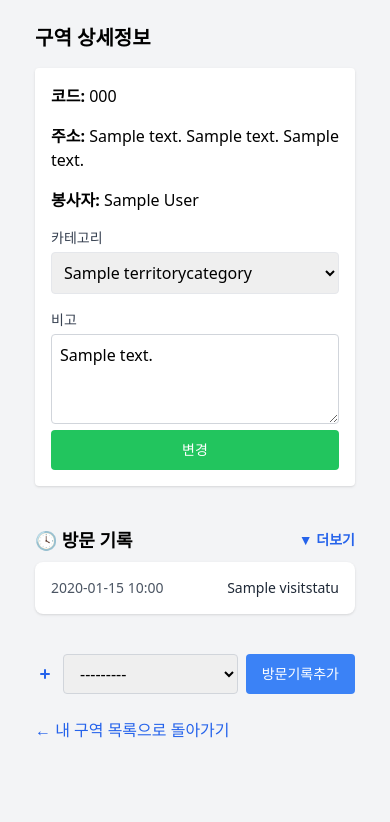
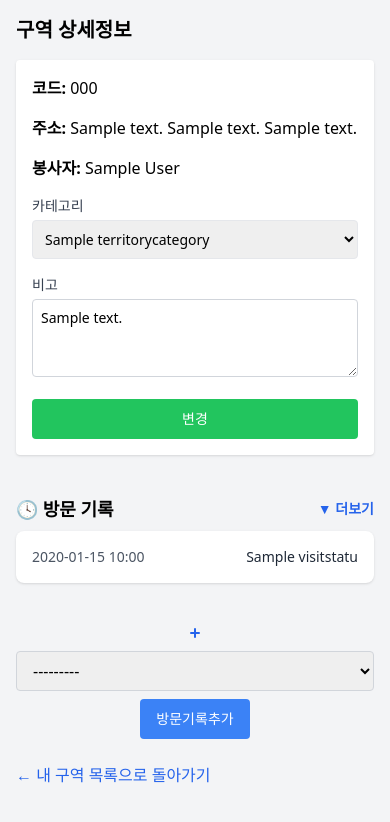
Before and after one commit to dordory/tks, a Django app: page /user/1/territory/1/ in a window 390 px wide. Shown: the top 822 px of the page. Run offline with Django 5.2, Linux system fonts and the light colour scheme; tables that the repository leaves empty hold one stand-in row (values such as "Sample post"); some libraries are stand-ins or nearby versions.

Commit message:
유저용 구역 상세 화면을 반응형으로 수정

```diff
--- a/apps/territory/templates/territory/user_territory_detail.html
+++ b/apps/territory/templates/territory/user_territory_detail.html
@@ -3,11 +3,11 @@
 <!DOCTYPE html>
 <html lang="en">
 <head>
-  <meta charset="UTF-8">
+  <meta charset="UTF-8" />
   <title>{{ congregation.name }}의 Territory 목록</title>
+  <meta name="viewport" content="width=device-width, initial-scale=1" />
   <script src="https://cdn.tailwindcss.com"></script>
   <script defer src="https://cdn.jsdelivr.net/npm/alpinejs@3.x.x/dist/cdn.min.js"></script>
-
 </head>
 
 <script>
@@ -16,26 +16,26 @@
     if (popup) {
       setTimeout(() => {
         popup.classList.add("opacity-0", "transition-opacity", "duration-500");
-        setTimeout(() => popup.remove(), 500); // 실제 DOM에서 제거
-      }, 1500); // 3초 표시
+        setTimeout(() => popup.remove(), 500);
+      }, 1500);
     }
   });
 </script>
 
-<body class="bg-gray-100 p-6">
-    <div class="max-w-xs mx-auto">
-        <h2 class="text-xl font-bold mb-4">구역 상세정보</h2>
+<body class="bg-gray-100 p-4 sm:p-6 md:p-8">
+  <div class="max-w-md sm:max-w-lg md:max-w-xl lg:max-w-2xl mx-auto">
+    <h2 class="text-xl sm:text-2xl font-bold mb-4">구역 상세정보</h2>
 
-        <div class="bg-white p-4 rounded shadow space-y-4">
+    <div class="bg-white p-4 sm:p-6 rounded shadow space-y-4">
       <p><strong>코드:</strong> {{ territory.code }}</p>
       <p><strong>주소:</strong> {{ territory.address1 }} {{ territory.address2 }} {{ territory.address_detail }}</p>
       <p><strong>봉사자:</strong> {{ territory.assigned_to|default:territory.private_assigned_to }}</p>
 
-            <div class="mt-10">
+      <div class="mt-8 sm:mt-10">
         <form method="post" action="{% url 'territory:update_territory_info' territory.id %}">
           {% csrf_token %}
           <label for="category" class="block mb-1 text-sm font-medium text-gray-700">카테고리</label>
-                    <select name="category" id="category" class="w-full border rounded p-2 mb-4">
+          <select name="category" id="category" class="w-full border rounded p-2 mb-4 text-sm sm:text-base">
             {% for category in categories %}
               <option value="{{ category.id }}" {% if category.id == territory.category.id %}selected{% endif %}>
                 {{ category.name }}
@@ -46,10 +46,13 @@
           <div>
             <label for="note" class="block mb-1 text-sm font-medium text-gray-700">비고</label>
             <textarea id="note" name="note" rows="3"
-                                class="w-full p-2 border border-gray-300 rounded"
+                      class="w-full p-2 border border-gray-300 rounded text-sm sm:text-base"
                       placeholder="구역 비고 메모를 입력하세요">{{ territory.note }}</textarea>
           </div>
-                    <button type="submit" class="h-10 w-full px-4 py-1 text-sm font-medium bg-green-500 rounded text-white hover:bg-blue-600">변경</button>
+          <button type="submit"
+                  class="h-10 w-full px-4 py-1 mt-4 text-sm sm:text-base font-medium bg-green-500 rounded text-white hover:bg-blue-600 transition">
+            변경
+          </button>
         </form>
       </div>
     </div>
@@ -71,15 +74,14 @@
     </div>
     {% endif %}
 
-        <!-- ✅ 방문기록 리스트 -->
+    <!-- 방문기록 리스트 -->
     <div x-data="{ open: false }" class="mt-10">
-            <!-- 🔻 제목 및 토글 -->
-            <h3 @click="open = !open" class="text-lg font-semibold mb-2 cursor-pointer flex items-center justify-between">
+      <h3 @click="open = !open"
+          class="text-lg sm:text-xl font-semibold mb-2 cursor-pointer flex items-center justify-between">
         🕓 방문 기록
         <span x-text="open ? '▲ 접기' : '▼ 더보기'" class="text-sm text-blue-600 ml-2"></span>
       </h3>
 
-            <!-- 🔹 접힌 상태: 최근 3건 -->
       <template x-if="!open">
         {% if visits %}
         <ul class="divide-y divide-gray-200 bg-white rounded-lg shadow">
@@ -99,7 +101,6 @@
         {% endif %}
       </template>
 
-            <!-- 🔹 펼친 상태: 전체 리스트 -->
       <div x-show="open" x-transition>
         <ul class="divide-y divide-gray-200 bg-white rounded-lg shadow mt-2">
           {% for visit in visits %}
@@ -116,17 +117,16 @@
       </div>
     </div>
 
-        <!-- ✅ Visit History 추가 폼 -->
+    <!-- Visit History 추가 폼 -->
     <div class="mt-10">
-            <form method="post" class="flex items-center space-x-2 max-w-md mx-auto">
-                <span class="text-lg">
-                    <!-- 아이콘 추가 -->
+      <form method="post" class="flex flex-col sm:flex-row items-center sm:space-x-2 max-w-md mx-auto">
+        <span class="text-lg mb-2 sm:mb-0">
           <svg xmlns="http://www.w3.org/2000/svg" class="h-5 w-5 text-blue-600" viewBox="0 0 20 20" fill="currentColor">
             <path fill-rule="evenodd" d="M10 5a1 1 0 011 1v3h3a1 1 0 110 2h-3v3a1 1 0 11-2 0v-3H6a1 1 0 110-2h3V6a1 1 0 011-1z" clip-rule="evenodd" />
           </svg>
         </span>
         {% csrf_token %}
-                <div class="flex-grow">
+        <div class="flex-grow w-full sm:w-auto">
           {% for field in form %}
           <div>
             {{ field }}
@@ -137,17 +137,16 @@
           {% endfor %}
         </div>
 
-                <button type="submit" class="h-10 px-4 text-sm font-medium text-white bg-blue-500 rounded hover:bg-blue-600 whitespace-nowrap">
+        <button type="submit" class="h-10 px-4 mt-2 sm:mt-0 text-sm font-medium text-white bg-blue-500 rounded hover:bg-blue-600 whitespace-nowrap">
           방문기록추가
         </button>
       </form>
     </div>
 
-        <!-- ✅ 뒤로가기 -->
+    <!-- 뒤로가기 -->
     <div class="mt-6">
       <a href="{% url 'territory:user_assigned_territories' member_id %}" class="text-blue-600 hover:underline">← 내 구역 목록으로 돌아가기</a>
     </div>
-
   </div>
 </body>
 </html>
```
Lines whose indentation alone changed are shown as unchanged.
